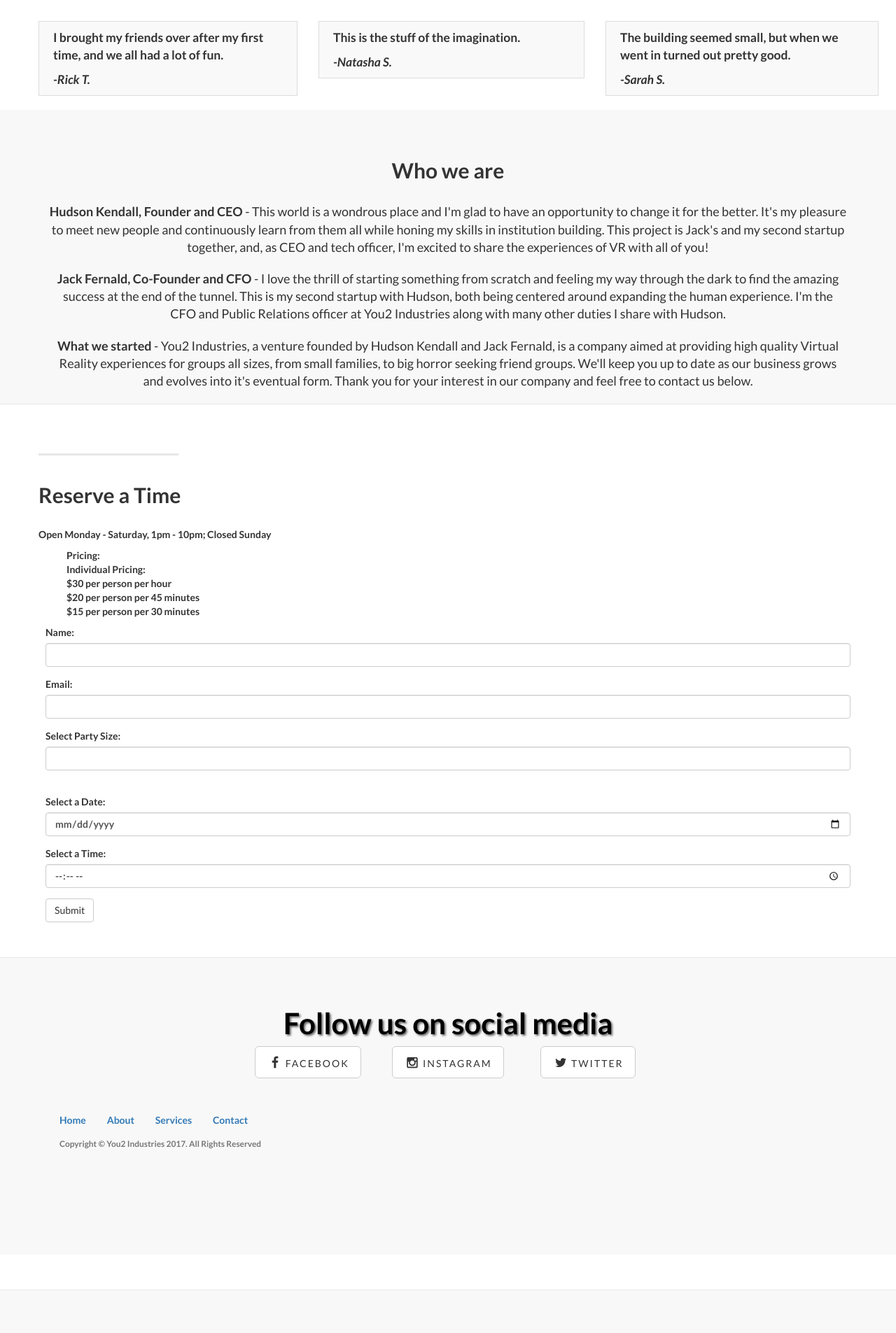
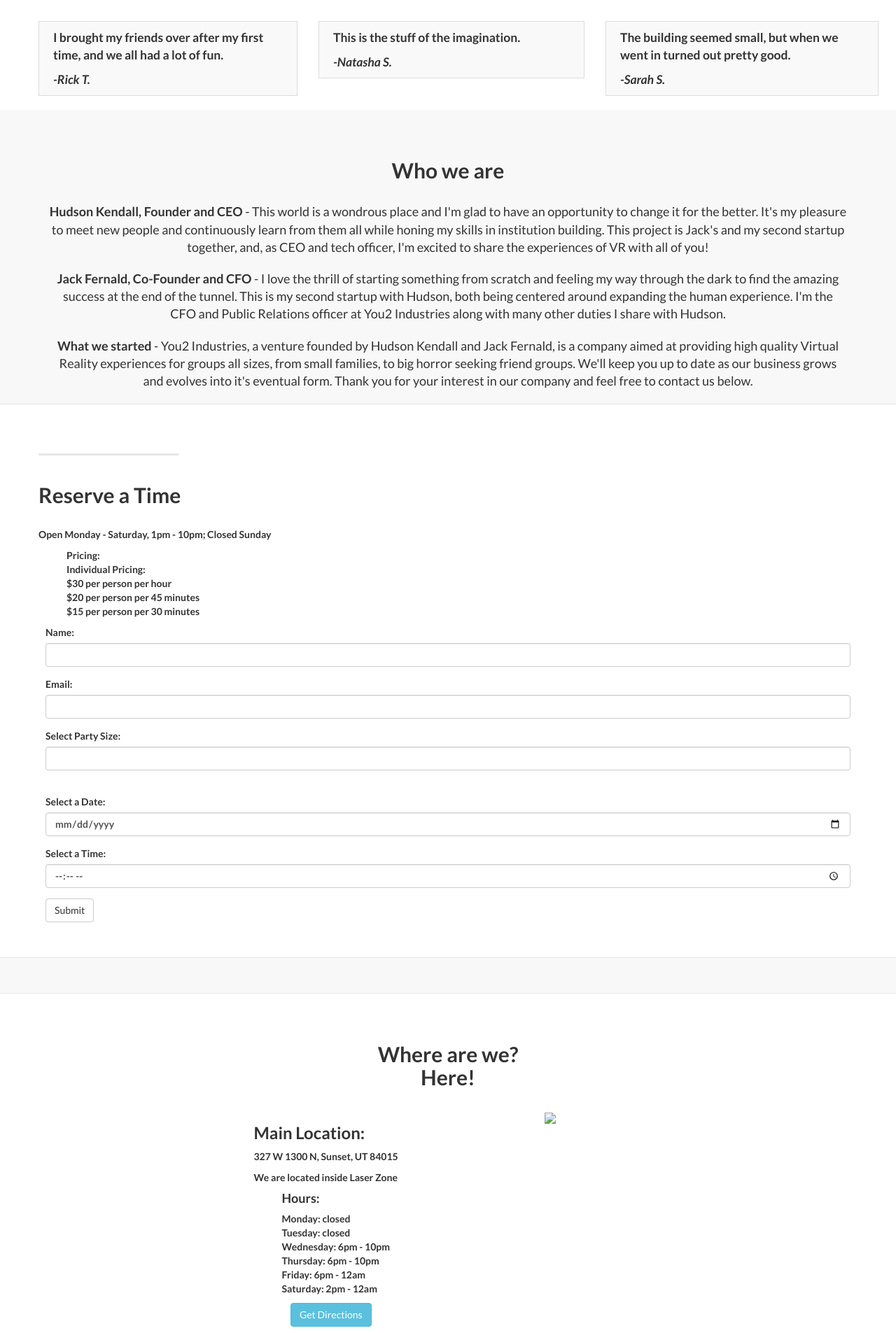
Before and after one commit to SuperContraptionGuy/GetInVRwebsite, a PHP site: page / in a window 1280 px wide. Shown: the part 3895-5800 px from the top of the page at 70% size. Before the commit the page ends 5739 px from the top, so only its background shows below. Run offline with PHP 8.4, Linux system fonts and the light colour scheme; data that the repository does not hold is empty; some libraries are stand-ins or nearby versions.

Commit message:
Addition of googles maps

```diff
--- a/_css/landing-page.css
+++ b/_css/landing-page.css
@@ -238,6 +238,15 @@ blockquote {
     border-top: 3px solid #e7e7e7;
 }
 
+.hourslist {
+  list-style-type: none;
+}
+
+.direc {
+  padding-left: 20%;
+
+}
+
 .banner {
     padding: 100px 0;
     padding-top: 0;
--- a/_html/index/index_1.php
+++ b/_html/index/index_1.php
@@ -365,7 +365,48 @@
 
     </div>
     <!-- /.content-section-b -->
+    <div class="content-section-b">
 
+        <div class="container">
+
+            <div class="row">
+                  <center>
+                    <h2 class="section-heading">Where are we?<br>Here!</h2>
+                  </center>
+              </div>
+              <div class="row">
+                <div class="col-lg-3"></div>
+                <div class="col-lg-3">
+                  <cetner>
+                    <h3>Main Location:</h3>
+                  </center>
+                    <p>327 W 1300 N, Sunset, UT 84015</p>
+                    <p>We are located inside Laser Zone</p>
+                    <ul class="hourslist"><h4>Hours:</h4>
+                      <li>Monday: closed</li>
+                      <li>Tuesday: closed</li>
+                      <li>Wednesday: 6pm - 10pm</li>
+                      <li>Thursday: 6pm - 10pm</li>
+                      <li>Friday: 6pm - 12am</li>
+                      <li>Saturday: 2pm - 12am</li>
+                    </ul>
+                    <div class="direc">
+                      <a target="_blank" href="http://maps.apple.com/?daddr=Laser+zone,Sunset,UT"><button type="button" class="btn btn-info">Get Directions</button></a>
+                    </div>
+                  </div>
+                  <div class="col-lg-3">
+                  <!-- Google Map goes here -->
+                  <center>
+                    <img src="https://maps.googleapis.com/maps/api/staticmap?size=400x500&zoom=10&center=farmington,ut&markers=icon:https://goo.gl/Nu8ESx%7CLaser+Zone,Sunset,utah&key=AIzaSyAsI0WvfmecuaocLkWmL0nsydDMPkd3_uo">
+                  </center>
+                  <!-- End Google Map -->
+                  </div>
+                  <div class="col-lg-3"></div>
+              </div>
+        </div>
+        <!-- /.container -->
+    </div>
+    <!-- /.content-section-b -->
 	<a  name="contact"></a>
     <div class="banner">
         <div class="container">
```
